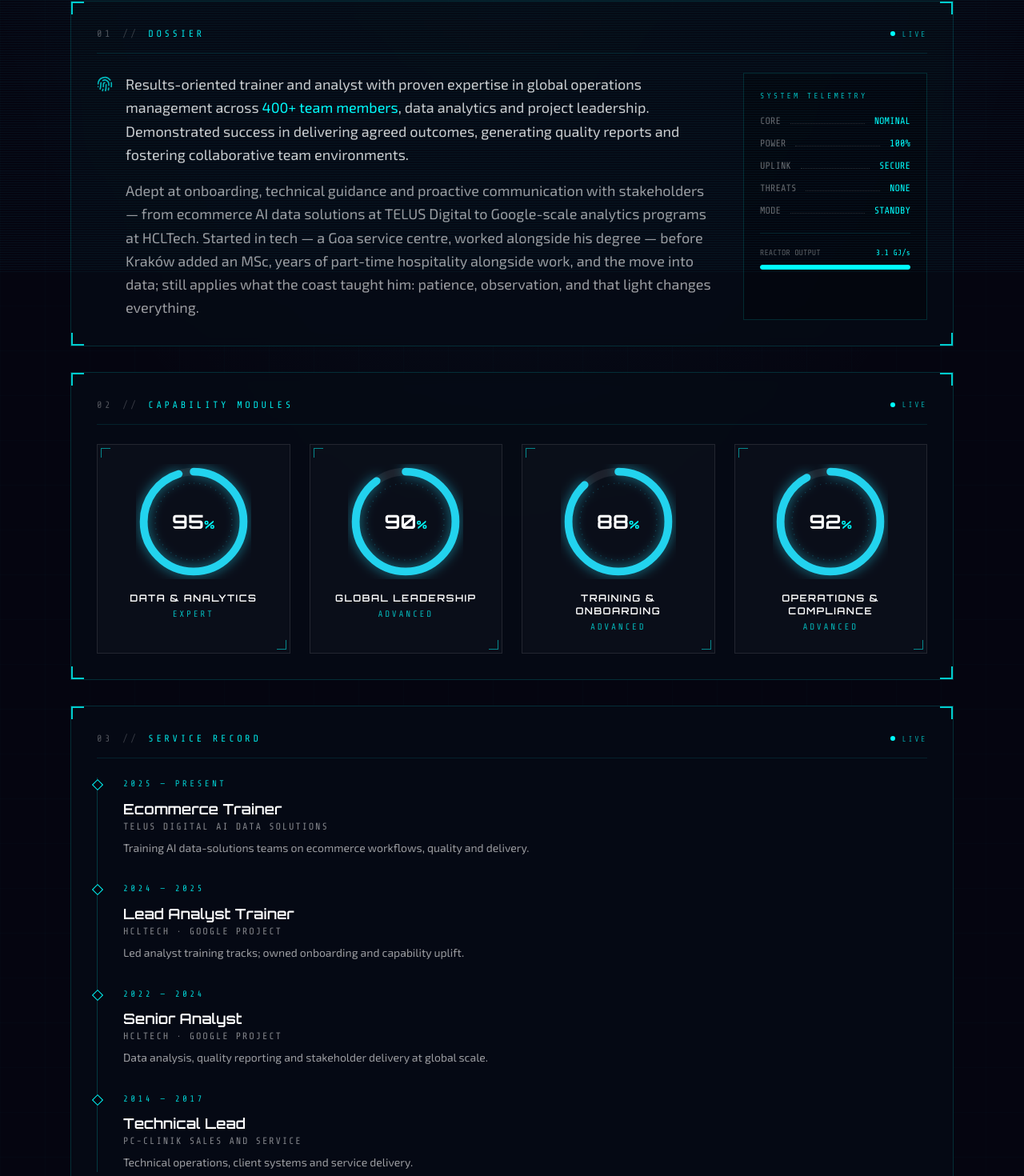
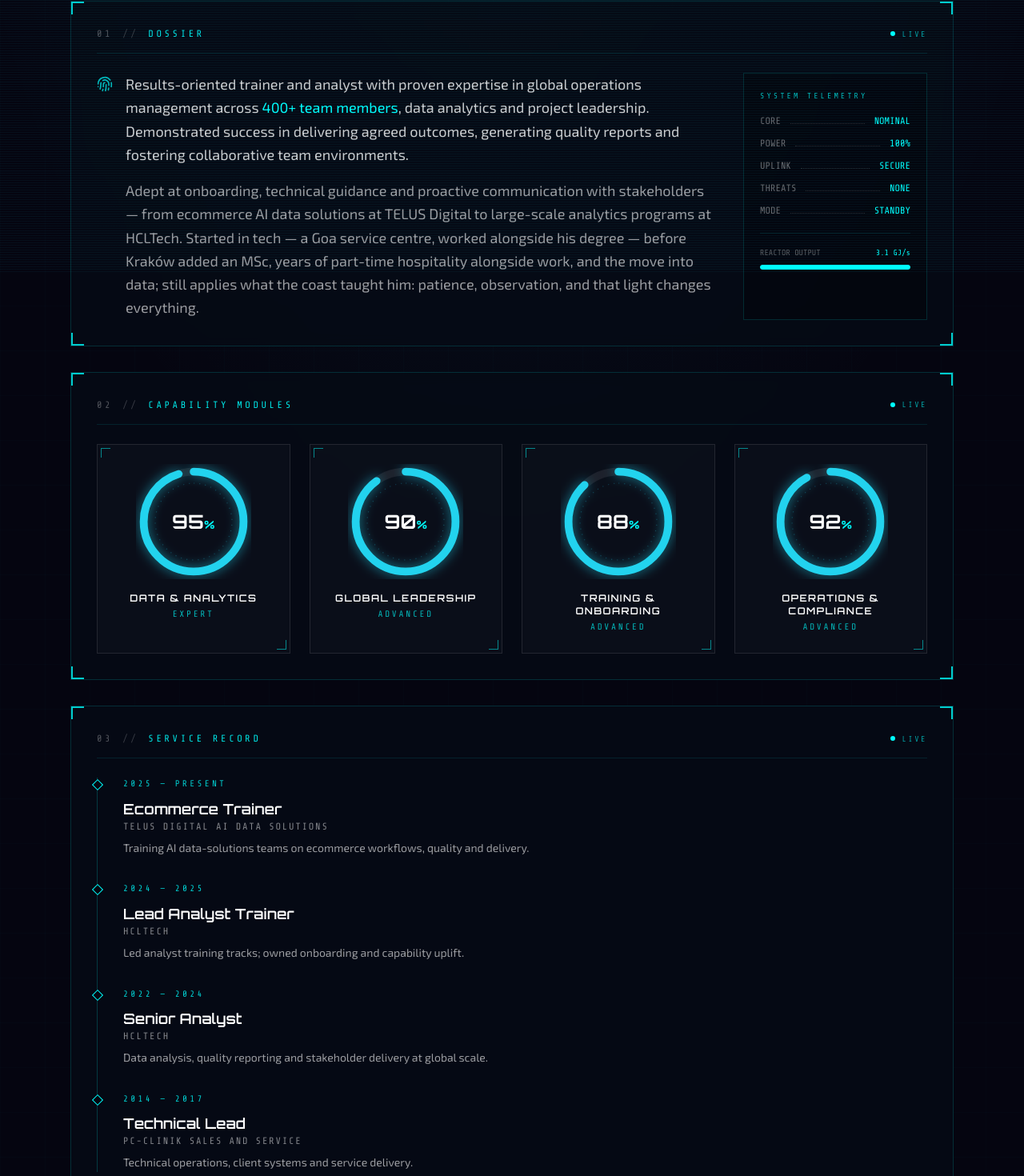
Before and after one commit to Anonymousakki23/cinematic-portfolio, a Next.js app: page /about in a window 1280 px wide. Shown: the part 458-1928 px from the top of the page at 80% size. Built offline with nearby package versions, Linux system fonts and the light colour scheme.

Commit message:
Remove Google project/client mentions (TVC policy): HCLTech lines, about, resume

```diff
--- a/src/app/about/page.tsx
+++ b/src/app/about/page.tsx
@@ -33,13 +33,13 @@ const serviceRecord = [
   {
     period: "2024 — 2025",
     role: "Lead Analyst Trainer",
-    org: "HCLTech · Google project",
+    org: "HCLTech",
     detail: "Led analyst training tracks; owned onboarding and capability uplift.",
   },
   {
     period: "2022 — 2024",
     role: "Senior Analyst",
-    org: "HCLTech · Google project",
+    org: "HCLTech",
     detail: "Data analysis, quality reporting and stakeholder delivery at global scale.",
   },
   {
@@ -380,7 +380,7 @@ export default function AboutPage() {
                 <p className="text-white/60">
                   Adept at onboarding, technical guidance and proactive
                   communication with stakeholders — from ecommerce AI data
-                  solutions at TELUS Digital to Google-scale analytics programs
+                  solutions at TELUS Digital to large-scale analytics programs
                   at HCLTech. Started in tech — a Goa service centre, worked
                   alongside his degree — before Kraków added an MSc, years
                   of part-time hospitality alongside work, and the move
--- a/src/app/page.tsx
+++ b/src/app/page.tsx
@@ -292,7 +292,7 @@ export default function HomePage() {
                 <div className="hp-tl">
                   <div><b>2014</b>Technical Lead, PC-Clinik — Goa · alongside BSc</div>
                   <div><b>2018</b>Kraków · MSc Biotechnology · part-time hospitality alongside</div>
-                  <div><b>2022</b>HCLTech — Google project</div>
+                  <div><b>2022</b>HCLTech</div>
                   <div><b>2025</b>TELUS Digital — Ecommerce Trainer</div>
                 </div>
               </Link>
--- a/src/app/resume/page.tsx
+++ b/src/app/resume/page.tsx
@@ -15,7 +15,7 @@ const experience = [
       "Assist in new hire onboarding and standardized vendor knowledge transfers",
       "Track deliverables, reporting, and comprehensive project documentation",
       "Lead cross-regional calibrations across India and Vietnam",
-      "Designed modules on LLM models within the Google ecosystem",
+      "Designed training modules on LLM models",
     ],
   },
   {
```
